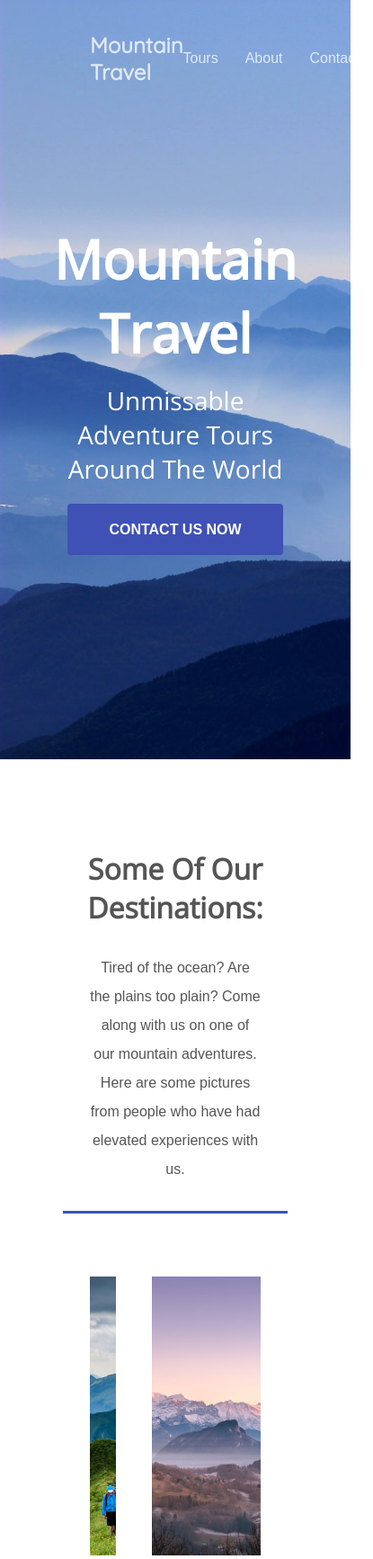
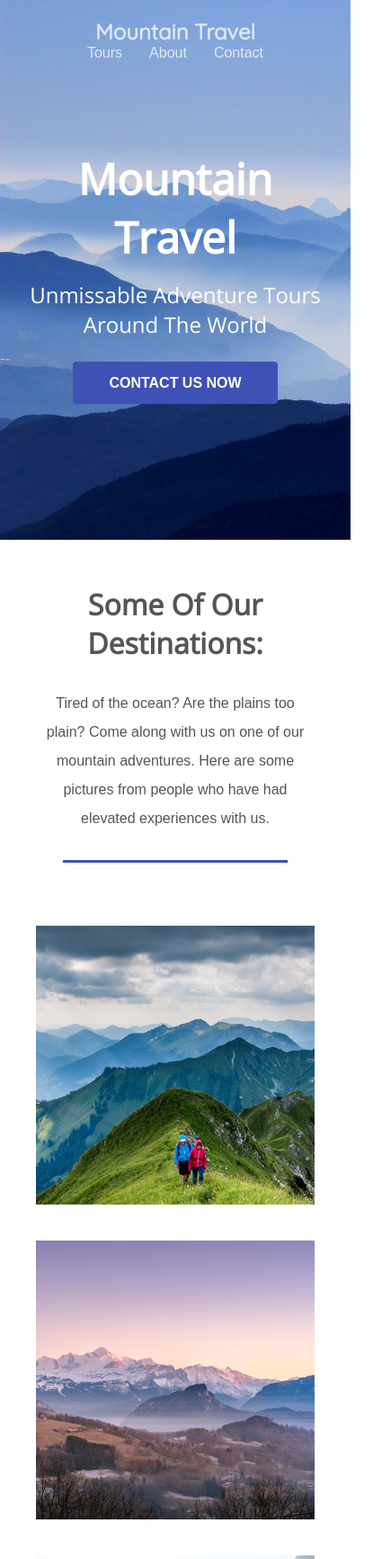
Before and after one commit to Willrezi/landing-page, a plain HTML site: page index.html in a window 390 px wide. Shown: the top 1733 px of the page at 90% size, 415 px wide, since content can reach past the window. Drawn offline with nearby package versions, Linux system fonts and the light colour scheme.

Commit message:
responsive design

```diff
--- a/index.html
+++ b/index.html
@@ -14,7 +14,7 @@
 
 <body>
     <header>
-        <h2> <a href="#">Mountain Travel</a>
+        <h2> <a href="index.html">Mountain Travel</a>
         </h2>
         <nav>
             <li><a href="#">Tours</a></li>
--- a/style.css
+++ b/style.css
@@ -71,6 +71,12 @@ section p {
     text-align: center;
 }
 
+@media (max-width: 800px) {
+    section {
+        padding: 50px 20px;
+    }
+}
+
 /* Header Styles */
 
 header {
@@ -105,6 +111,16 @@ header nav li {
     margin: 0 15px;
 }
 
+@media (max-width: 800px) {
+    header {
+        padding: 20px 50px;
+        flex-direction: column;
+    }
+    header h2 {
+        margin-bottom: 15px;
+    }
+}
+
 /* Banner Style */
 
 .background-image {
@@ -126,7 +142,6 @@ header nav li {
     width: 100%;
     height: 100%;
     background-size: cover;
-    z-index: -1;
     background-color: #80a3db;
 }
 
@@ -157,6 +172,21 @@ header nav li {
     }
 }
 
+@media (max-width: 800px) {
+    .banner {
+        min-height: 600px;
+    }
+    .banner h1 {
+        font-size: 48px;
+    }
+    .banner h3 {
+        font-size: 24px;
+    }
+    .banner a.btn {
+        padding: 15px 40px;
+    }
+}
+
 /*Destinations Section*/
 
 .destinations .grid li {
@@ -173,6 +203,20 @@ header nav li {
 
 .destinations .grid li.large {
     flex-basis: 70%;
+}
+
+@media (max-width: 1100px) {
+    .destinations .grid li.small,
+    .destinations .grid li.large {
+        flex-basis: 50%;
+    }
+}
+
+@media (max-width: 800px) {
+    .destinations .grid li.small,
+    .destinations .grid li.large {
+        flex-basis: 100%;
+    }
 }
 
 /* Packages section */
@@ -196,6 +240,13 @@ header nav li {
     margin: 25px 0;
 }
 
+@media (max-width: 800px) {
+    .packages .grid li {
+        flex-basis: 100%;
+        padding: 20px;
+    }
+}
+
 /* Contact section */
 
 .contact form {
@@ -216,6 +267,13 @@ header nav li {
     font-size: 18px;
     color: #555;
     flex: 1;
+}
+
+@media (max-width: 1000px) {
+    .contact form input {
+        flex-basis: 100%;
+        margin: 0 0 20px 0;
+    }
 }
 
 /* Footer section */
@@ -242,3 +300,16 @@ footer p {
     opacity: 0.6;
     align-self: center;
 }
+
+@media (max-width: 1100px) {
+    footer {
+        flex-direction: column;
+    }
+    footer p {
+        text-align: center;
+        margin-bottom: 20px;
+    }
+    footer ul li {
+        margin: 0 10px;
+    }
+}
```
